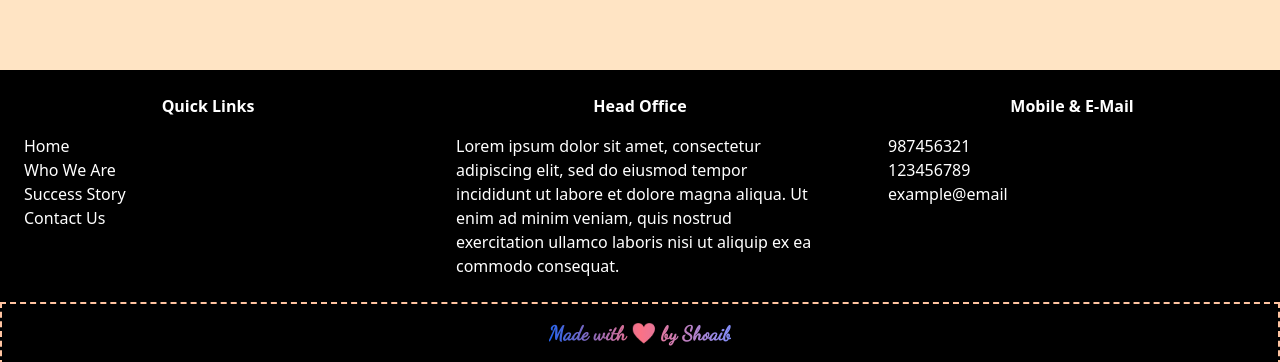
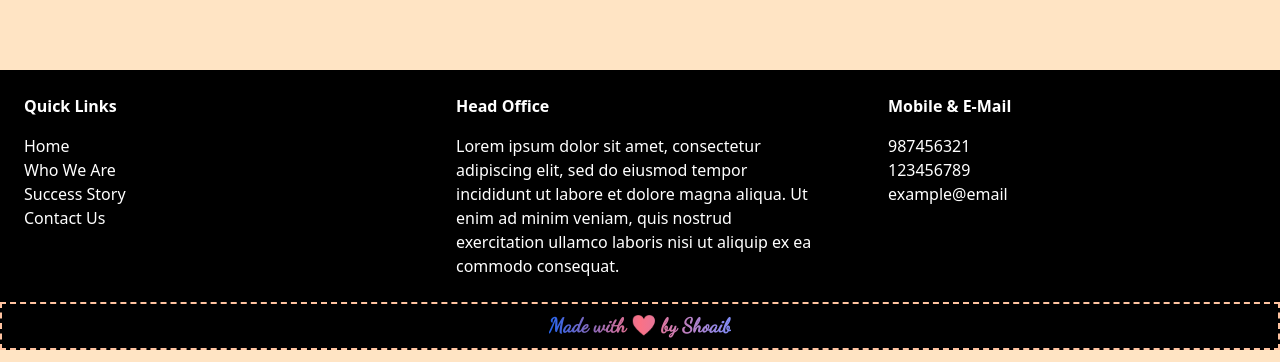
Before and after one commit to Nirvana2299/event-planning, a React (Create React App) app: page /catering in a window 1280 px wide. Shown: the part 1523-1885 px from the top of the page. Built offline with nearby package versions, Linux system fonts and the light colour scheme.

Commit message:
modified:   src/Components/Footer.js

```diff
--- a/src/Components/Footer.js
+++ b/src/Components/Footer.js
@@ -3,7 +3,7 @@ export default function Footer() {
         <footer>
 
                 <div className="grid gap-4 grid-cols-1 md:grid-cols-3 bg-black text-white">
-                    <div className="w-auto md:text-center py-6 px-6">
+                    <div className="w-auto py-6 px-6">
                         <h3 className="font-bold">Quick Links</h3>
                         <ul className="text-left pt-4">
                             <li>Home</li>
@@ -12,11 +12,11 @@ export default function Footer() {
                             <li>Contact Us</li>
                         </ul>
                     </div>
-                    <div className="w-auto md:text-center py-6 px-6">
+                    <div className="w-auto py-6 px-6">
                         <h3 className="font-bold">Head Office</h3>
                         <p className="text-left pt-4">Lorem ipsum dolor sit amet, consectetur adipiscing elit, sed do eiusmod tempor incididunt ut labore et dolore magna aliqua. Ut enim ad minim veniam, quis nostrud exercitation ullamco laboris nisi ut aliquip ex ea commodo consequat. </p>
                     </div>
-                    <div className="w-auto md:text-center py-6 px-6">
+                    <div className="w-auto py-6 px-6">
                         <h3 className="font-bold">Mobile & E-Mail</h3>
                         <ul className="text-left pt-4">
                             <li>987456321</li>
@@ -25,7 +25,7 @@ export default function Footer() {
                         </ul>
                     </div>
                 </div>
-                <div className="flex justify-items-center bg-black align-center py-4 border-dashed border-2 border-gentlecare-100" >
+                <div className="flex justify-items-center bg-black align-center py-2 border-dashed border-2 border-gentlecare-100" >
                     <h3 className="cursive text-center text-md sm:text-xl bg-gradient-to-r from-blue-600 via-rose-400 to-indigo-400 inline-block text-transparent bg-clip-text font-bold mx-auto">
                         Made with ❤️ by Shoaib
                     </h3>
```
